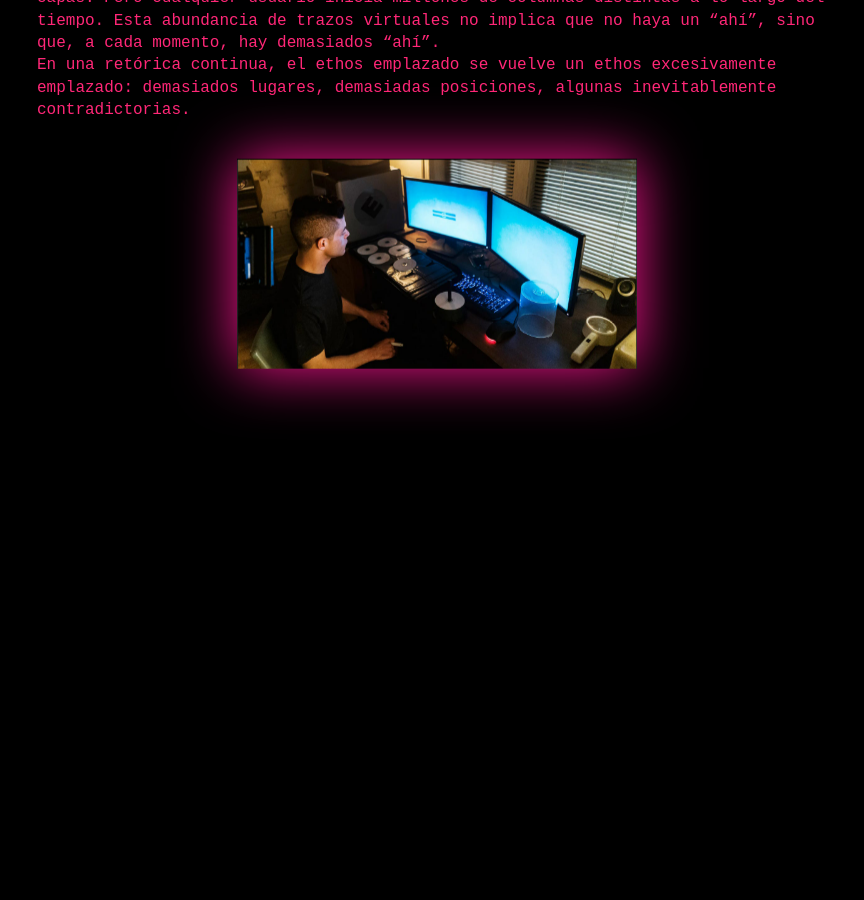
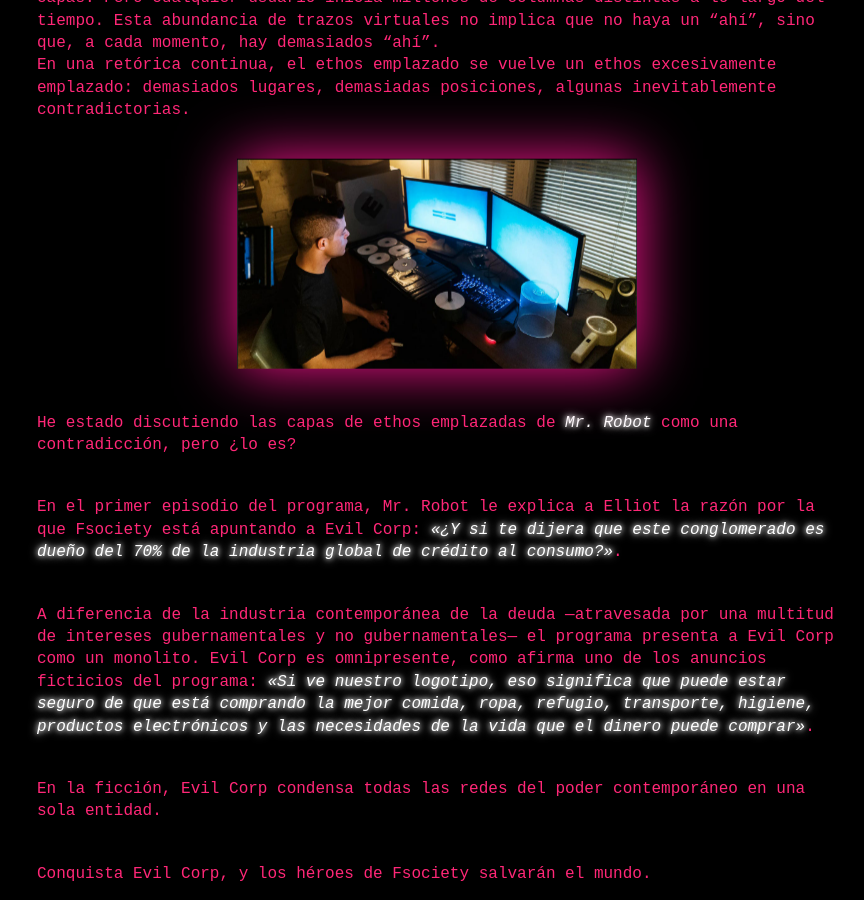
Before and after one commit to medusahra/medusahra.github.io, a Jekyll site: the page built from _posts/2025-11-14-mrrobot.md, in a window 1280 px wide and 900 px high, scrolled down 4290 px. Shown: the whole window, without its empty margins (203-1067 px from the left). Built offline with Jekyll 4.4.1, drawn with Linux system fonts in a browser that asks for light colours; before the commit the page ends 4717 px from its top, so only the background shows below that.

Commit message:
Update 2025-11-14-mrrobot.md

```diff
--- a/_posts/2025-11-14-mrrobot.md
+++ b/_posts/2025-11-14-mrrobot.md
@@ -110,3 +110,16 @@ En el acto de dar servicio a una identidad corporativa nueva y vanguardista, el
 
 <p>En una retórica continua, el ethos emplazado se vuelve un ethos excesivamente emplazado: demasiados lugares, demasiadas posiciones, algunas inevitablemente contradictorias.</p>
 <img src="/assets/mrrobot4.jpg" alt="mrrobotelliot" style="max-width: 90%; width: 400px; display: block; margin: 40px auto; filter: drop-shadow(0 0 30px #ff1493);">
+He estado discutiendo las capas de ethos emplazadas de *Mr. Robot* como una contradicción, pero ¿lo es?
+<div style="margin: 40px 0;"></div>
+
+En el primer episodio del programa, Mr. Robot le explica a Elliot la razón por la que Fsociety está apuntando a Evil Corp: *«¿Y si te dijera que este conglomerado es dueño del 70% de la industria global de crédito al consumo?»*.
+<div style="margin: 40px 0;"></div>
+
+A diferencia de la industria contemporánea de la deuda —atravesada por una multitud de intereses gubernamentales y no gubernamentales— el programa presenta a Evil Corp como un monolito. Evil Corp es omnipresente, como afirma uno de los anuncios ficticios del programa: *«Si ve nuestro logotipo, eso significa que puede estar seguro de que está comprando la mejor comida, ropa, refugio, transporte, higiene, productos electrónicos y las necesidades de la vida que el dinero puede comprar»*.
+<div style="margin: 40px 0;"></div>
+
+En la ficción, Evil Corp condensa todas las redes del poder contemporáneo en una sola entidad.
+<div style="margin: 40px 0;"></div>
+
+Conquista Evil Corp, y los héroes de Fsociety salvarán el mundo.
```
